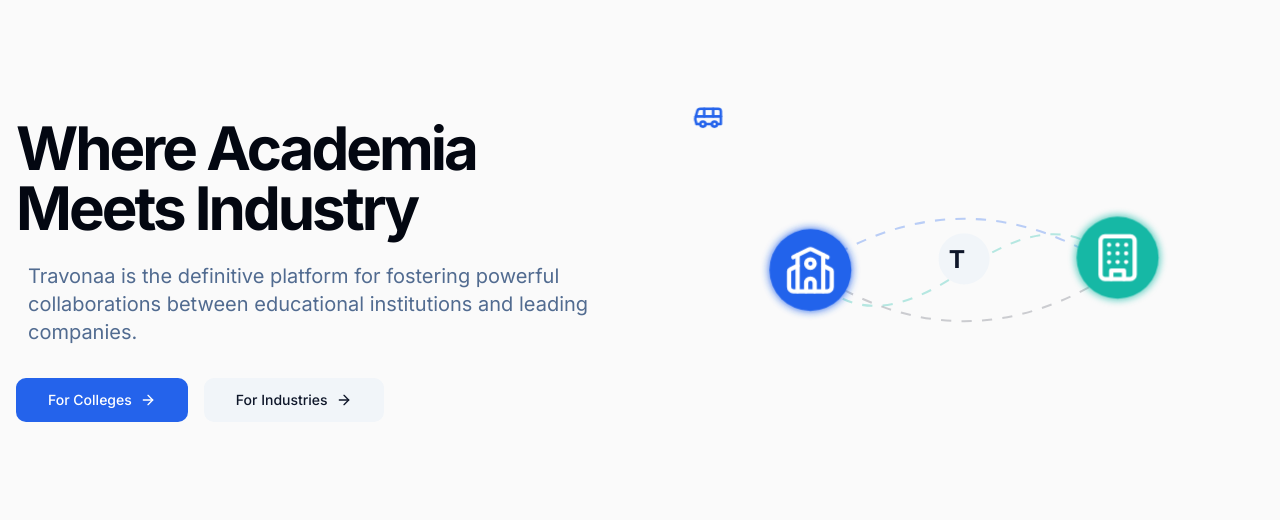
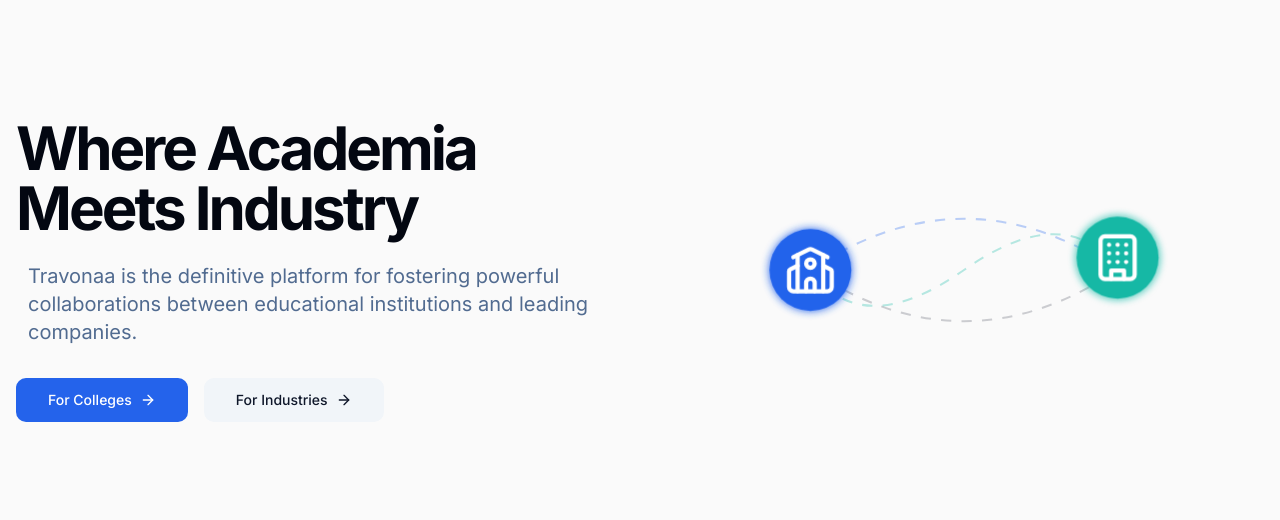
Before and after one commit to Sujan-coder-sudo/Travonaa_Demo, a Next.js app: page / in a window 1280 px wide. Shown: the part 123-643 px from the top of the page. Built offline with nearby package versions, Linux system fonts and the light colour scheme.

Commit message:
no remove the bus icon and T from the home page

```diff
--- a/src/components/hero-animation.tsx
+++ b/src/components/hero-animation.tsx
@@ -1,7 +1,7 @@
 // @ts-nocheck
 'use client';
 
-import { School, Building, Bus } from 'lucide-react';
+import { School, Building } from 'lucide-react';
 
 export const HeroAnimation = () => {
   return (
@@ -23,32 +23,15 @@
             stroke-dashoffset: -1000;
           }
         }
-        @keyframes bus-move {
-            from {
-                offset-distance: 0%;
-            }
-            to {
-                offset-distance: 100%;
-            }
-        }
         .float {
           animation: float 6s ease-in-out infinite;
         }
         .float-delay-1 {
           animation-delay: -2s;
         }
-        .float-delay-2 {
-          animation-delay: -4s;
-        }
         .flow {
           stroke-dasharray: 10;
           animation: flow 40s linear infinite;
-        }
-        #bus-path {
-            offset-path: path('M 150 150 A 50 50 0 1 1 50 150 A 50 50 0 1 1 150 150 C 200 150 300 150 350 150 A 50 50 0 1 1 450 150 A 50 50 0 1 1 350 150 C 300 150 200 150 150 150 Z');
-        }
-        .bus {
-            animation: bus-move 12s linear infinite;
         }
       `}</style>
       <svg
@@ -65,14 +48,6 @@
             </feMerge>
           </filter>
         </defs>
-
-        {/* Path for bus - now invisible */}
-        <path
-          id="bus-path"
-          d="M 150 150 A 50 50 0 1 1 50 150 A 50 50 0 1 1 150 150 C 200 150 300 150 350 150 A 50 50 0 1 1 450 150 A 50 50 0 1 1 350 150 C 300 150 200 150 150 150 Z"
-          fill="none"
-          stroke="transparent"
-        />
 
         {/* Lines connecting nodes */}
         <path
@@ -115,20 +90,6 @@
           </foreignObject>
         </g>
 
-        {/* Center Node */}
-        <g className="float float-delay-2">
-          <circle cx="250" cy="150" r="25" fill="hsl(var(--secondary))" />
-           <foreignObject x="235" y="135" width="30" height="30">
-             <span className="text-2xl font-bold text-secondary-foreground">T</span>
-          </foreignObject>
-        </g>
-
-        {/* Bus Animation */}
-        <g className="bus">
-            <foreignObject x="-15" y="-15" width="30" height="30">
-                 <Bus className="w-full h-full text-primary" style={{ transform: 'scaleX(-1)' }}/>
-            </foreignObject>
-        </g>
       </svg>
     </div>
   );
```
